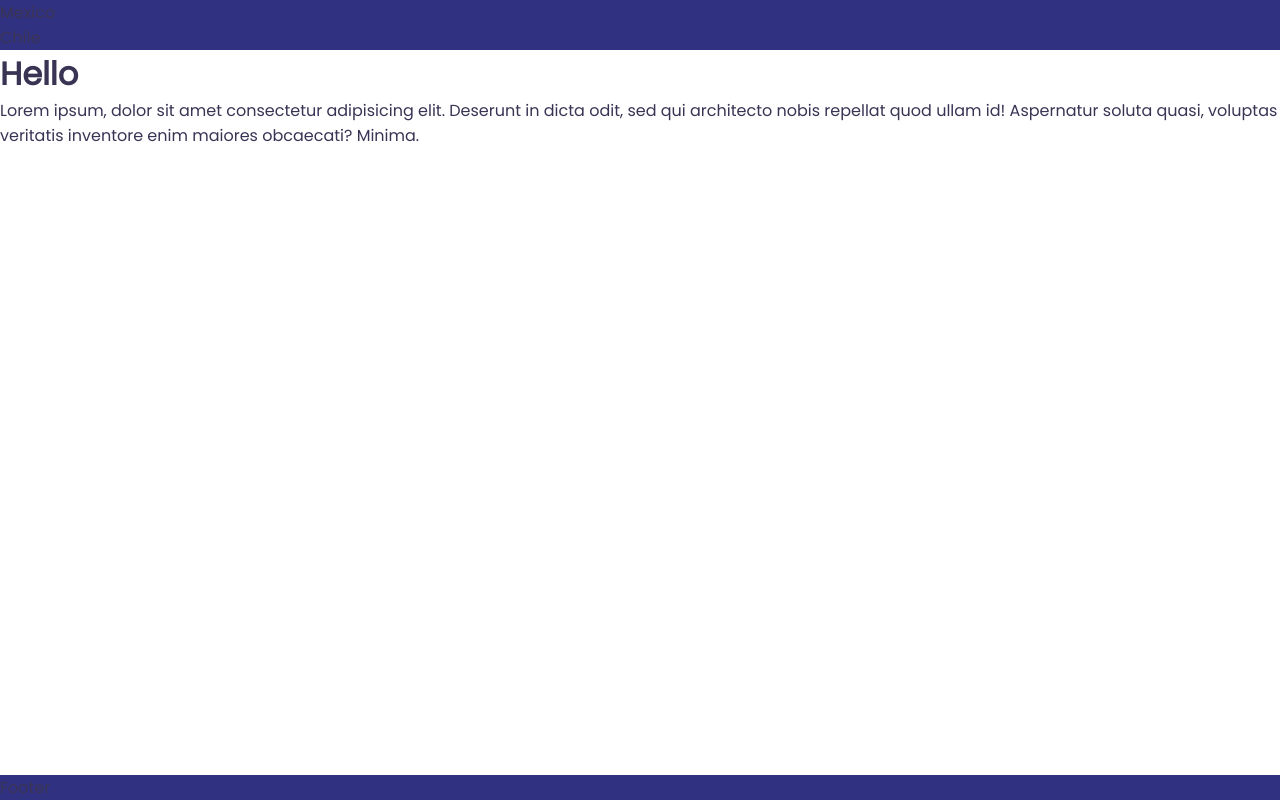
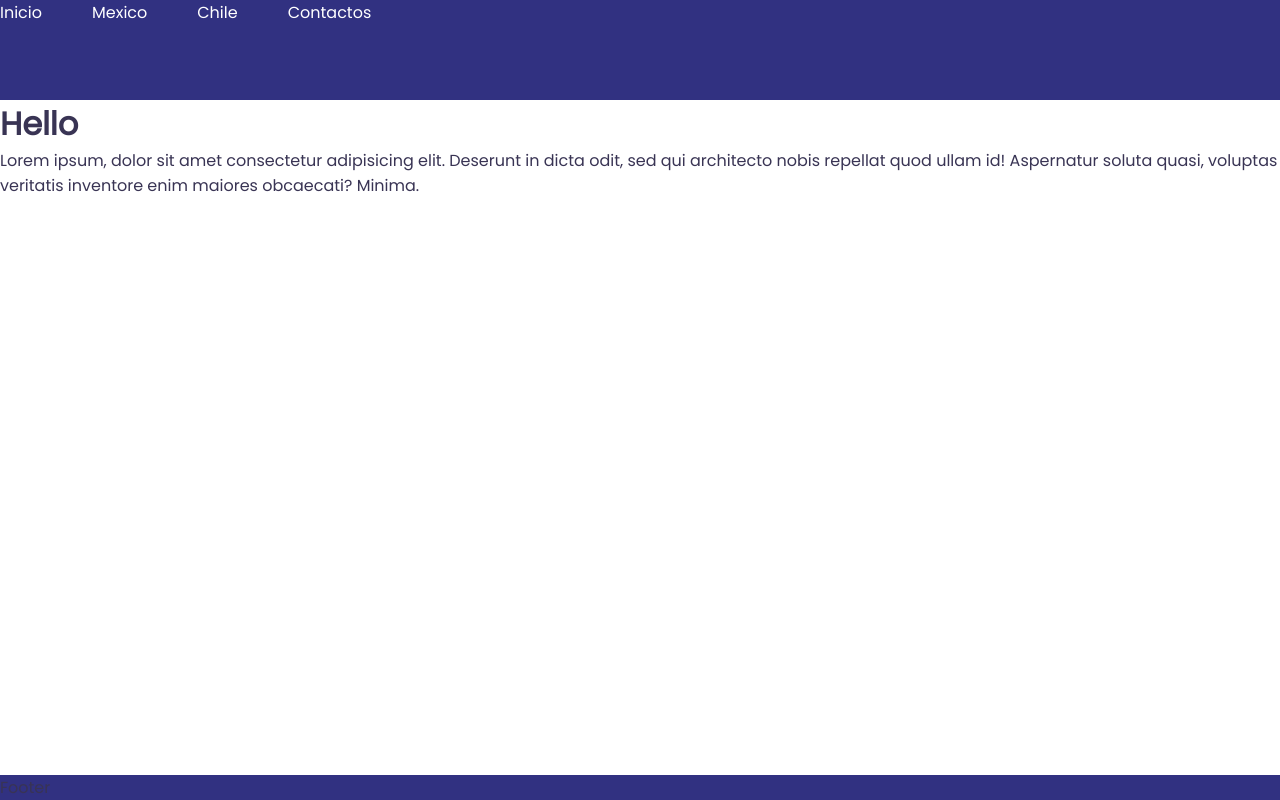
Before and after one commit to CesarAugusto316/vlg-landing-page, a Next.js app: page / in a window 1280 px wide. Built offline with nearby package versions, Linux system fonts and the light colour scheme.

Commit message:
✨ Update global and navbar styles

```diff
--- a/app/globals.scss
+++ b/app/globals.scss
@@ -33,10 +33,10 @@
   border: none;
   scroll-behavior: smooth;
   user-select: none;
-  color: var(--color-base-content);
 }
 
 body {
+  color: var(--color-base-content);
   font-size: 1.6rem;
   background-color: var(--color-base-100);
   min-height: 100vh;
--- a/components/navbar/navbar.module.scss
+++ b/components/navbar/navbar.module.scss
@@ -1,3 +1,15 @@
 .container {
+  height: 10rem;
+  color: var(--color-base-100);
   background-color: var(--color-primary);
+
+
+  ul {
+    display: flex;
+    gap: 5rem;
+
+    .link {
+      color: var(--color-base-100);
+    }
+  }
 }
--- a/components/navbar/navbar.tsx
+++ b/components/navbar/navbar.tsx
@@ -1,4 +1,5 @@
 import { FC } from 'react';
+import Link from 'next/link'
 import styles from './navbar.module.scss'
 
 
@@ -6,8 +7,18 @@ export const Navbar: FC = () => {
   return (
     <nav className={styles.container}>
       <ul>
-        <li>Mexico</li>
-        <li>Chile</li>
+        <li>
+          <Link href="/" className={styles.link}>Inicio</Link>
+        </li>
+        <li>
+          <Link href="/mexico" className={styles.link}>Mexico</Link>
+        </li>
+        <li>
+          <Link href="/chile" className={styles.link}>Chile</Link>
+        </li>
+        <li>
+          <Link href="/contacts" className={styles.link}>Contactos</Link>
+        </li>
       </ul>
     </nav>
   )
--- a/next.config.js
+++ b/next.config.js
@@ -1,6 +1,9 @@
 /** @type {import('next').NextConfig} */
 const nextConfig = {
-
+  reactStrictMode: false,
+  // i18n: {
+  //   // localeDetection: true,
+  // }
 }
 
 module.exports = nextConfig
```
